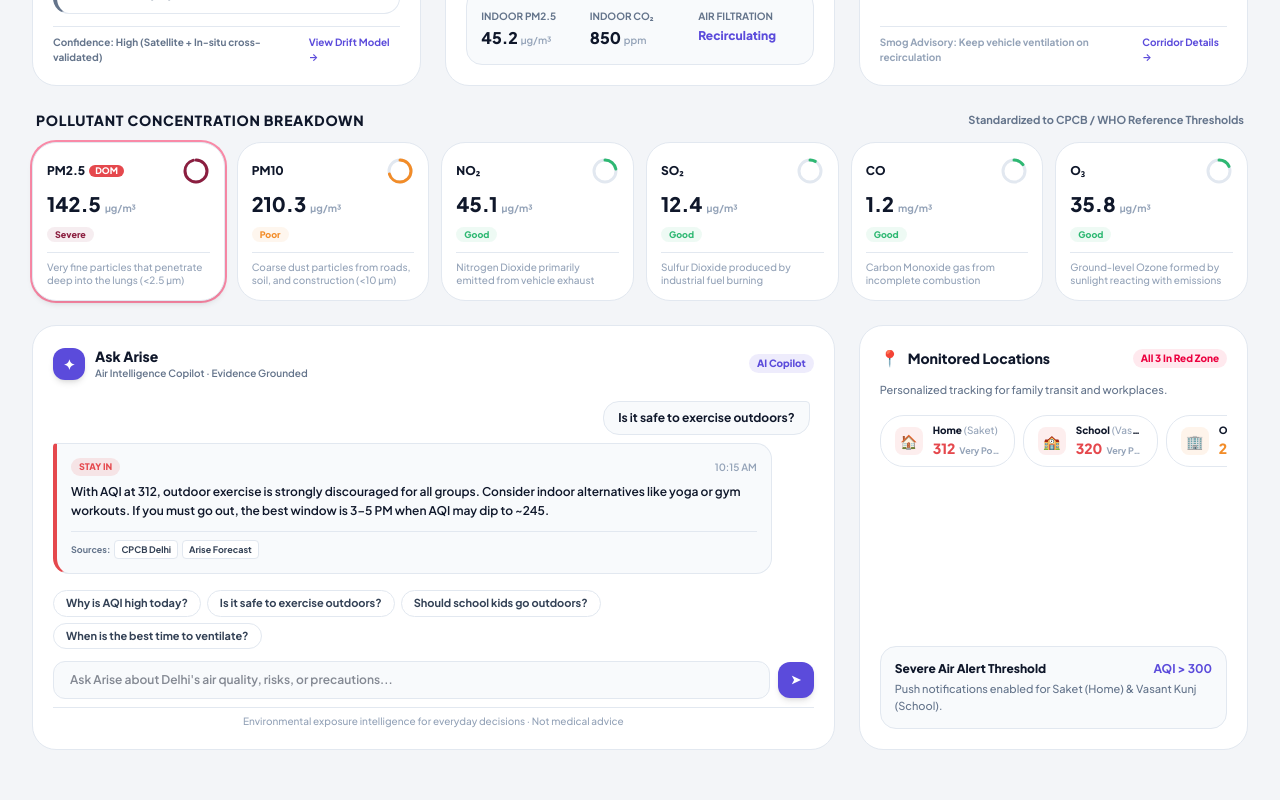
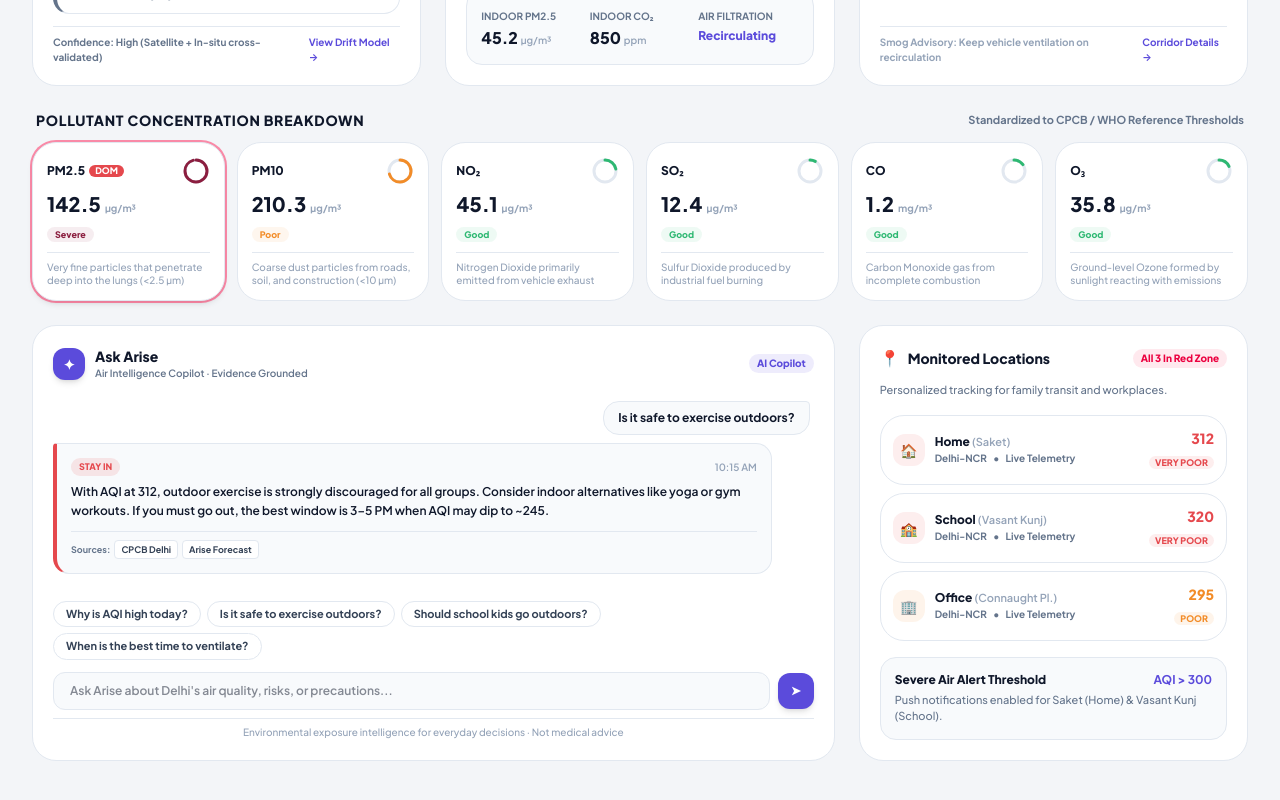
Before and after one commit to yashanshrastogi/arise, a React (Vite) app in the folder frontend/: page / in a window 1280 px wide. Shown: the part 1907-2707 px from the top of the page. Built offline with nearby package versions, Linux system fonts and the light colour scheme; no server answers.

Commit message:
feat(dashboard): synchronize pollutant breakdown, school safety protocol, and interactive watchlist

```diff
--- a/frontend/src/App.jsx
+++ b/frontend/src/App.jsx
@@ -414,7 +414,10 @@ export default function App() {
               </p>
 
               <div className="space-y-2">
-                <Watchlist items={d.watchlist} />
+                <Watchlist
+                  items={d.watchlist}
+                  onSelect={(lat, lon, name) => setSelectedCoords({ lat, lon, name })}
+                />
               </div>
             </div>
 
--- a/frontend/src/components/Watchlist.jsx
+++ b/frontend/src/components/Watchlist.jsx
@@ -2,7 +2,7 @@ import React from 'react';
 
 /**
  * Watchlist component — compact cards for monitored personal locations:
- * Home, School, Office.
+ * Home, School, Office. Includes coordinates, AQI badge, and click-to-inspect.
  */
 const AQI_COLOR = aqi =>
   aqi > 400 ? '#8B1E3F' :
@@ -11,32 +11,54 @@ const AQI_COLOR = aqi =>
   aqi > 100 ? '#F5C542' :
   aqi > 50  ? '#9BD34A' : '#2EB872';
 
-export default function Watchlist({ items = [] }) {
+export default function Watchlist({ items = [], onSelect = null }) {
   return (
-    <div className="flex items-center gap-2 overflow-x-auto pb-1 max-w-full">
+    <div className="space-y-2 max-w-full">
       {items.map(w => {
         const col = AQI_COLOR(w.aqi);
         const icon = w.name === 'Home' ? '🏠' : w.name === 'School' ? '🏫' : '🏢';
         return (
           <div
             key={w.name}
-            className="card px-3.5 py-2 flex items-center gap-2.5 min-w-[135px] hover:shadow-sm transition-shadow"
+            onClick={() => onSelect && w.lat && w.lon && onSelect(w.lat, w.lon, `${w.name} (${w.location})`)}
+            className={`card p-3 flex items-center justify-between gap-3 transition-all ${
+              onSelect ? 'cursor-pointer hover:border-indigo/40 hover:shadow-sm active:scale-[0.99]' : ''
+            }`}
           >
+            <div className="flex items-center gap-2.5 min-w-0">
               <div
-              className="w-7 h-7 rounded-lg flex items-center justify-center text-sm flex-shrink-0"
+                className="w-8 h-8 rounded-xl flex items-center justify-center text-sm flex-shrink-0"
                 style={{ background: `${col}18`, color: col }}
               >
                 {icon}
               </div>
               <div className="min-w-0">
-              <div className="text-[10px] font-black t1 leading-tight truncate">
-                {w.name} <span className="font-medium tm">({w.location})</span>
+                <div className="text-xs font-black t1 leading-tight truncate">
+                  {w.name} <span className="font-semibold tm text-[11px]">({w.location})</span>
                 </div>
-              <div className="flex items-baseline gap-1 mt-0.5">
-                <span className="text-sm font-black" style={{ color: col }}>
+                <div className="text-[10px] font-bold t3 mt-0.5 flex items-center gap-1.5">
+                  {w.lat && w.lon ? (
+                    <span>{w.lat.toFixed(2)}°, {w.lon.toFixed(2)}°</span>
+                  ) : (
+                    <span>Delhi-NCR</span>
+                  )}
+                  <span>•</span>
+                  <span>{w.updated || 'Live Telemetry'}</span>
+                </div>
+              </div>
+            </div>
+
+            <div className="flex items-center gap-2 flex-shrink-0">
+              <div className="text-right">
+                <div className="text-sm font-black" style={{ color: col }}>
                   {w.aqi}
+                </div>
+                <span
+                  className="inline-block text-[9px] font-extrabold px-1.5 py-0.2 rounded-full uppercase"
+                  style={{ background: `${col}18`, color: col }}
+                >
+                  {w.status}
                 </span>
-                <span className="text-[9px] font-bold tm truncate">{w.status}</span>
               </div>
             </div>
           </div>
```
Lines whose indentation alone changed are shown as unchanged.
